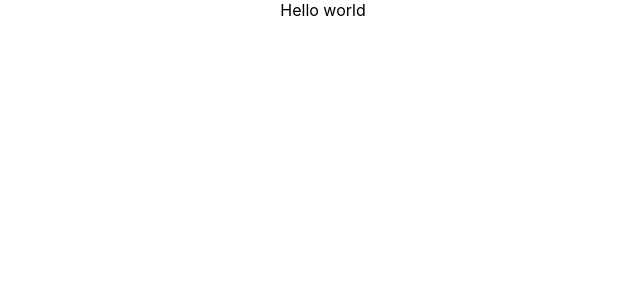
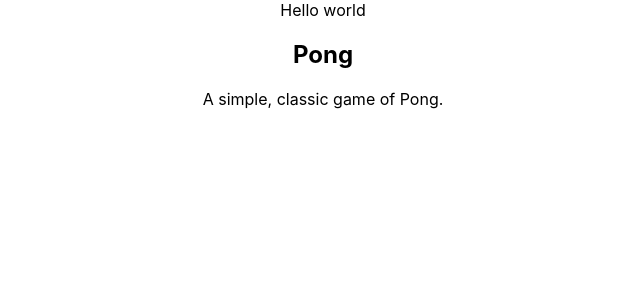
Before and after one commit to DanielOhn/game-site, a React (Create React App) app: page / in a window 1280 px wide. Shown: the top 300 px of the page, without its empty margins (317-957 px from the left). Built offline with nearby package versions, Linux system fonts and the light colour scheme.

Commit message:
Add game component.

```diff
--- a/src/components/Game.tsx
+++ b/src/components/Game.tsx
@@ -10,6 +10,7 @@ function Game(props: Props): JSX.Element {
     <div className="game">
       <h2>{props.name}</h2>
       <p>{props.desc}</p>
+      <canvas id="mycanvas"></canvas>
     </div>
   )
 }
--- a/src/pages/App.tsx
+++ b/src/pages/App.tsx
@@ -9,6 +9,7 @@ function App() {
   return (
     <div className="App">
       <Hello name="world" />
+      <Game name="Pong" desc="A simple, classic game of Pong." />
     </div>
   )
 }
```
